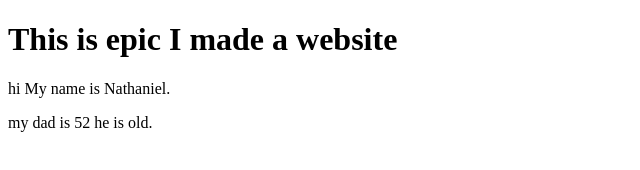
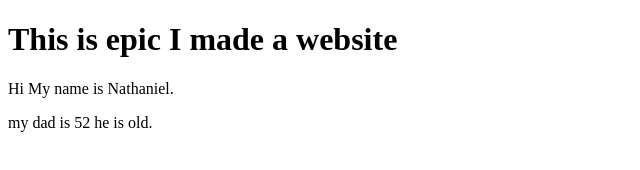
Before and after one commit to nattydaboy/RileyDegruyter, a plain HTML site: page index.html in a window 1280 px wide. Shown: the full height of the page, 0-640 px from the left. Drawn offline with Linux system fonts and the light colour scheme.

Commit message:
Update index.html

```diff
--- a/index.html
+++ b/index.html
@@ -5,7 +5,7 @@
 </head>
 <body>
 <h1>This is epic I made a website</h1>
-<p>hi My name is Nathaniel.</p>
+<p>Hi My name is Nathaniel.</p>
 my dad is 52 he is old. <br />
 </body>
 </html>
```
